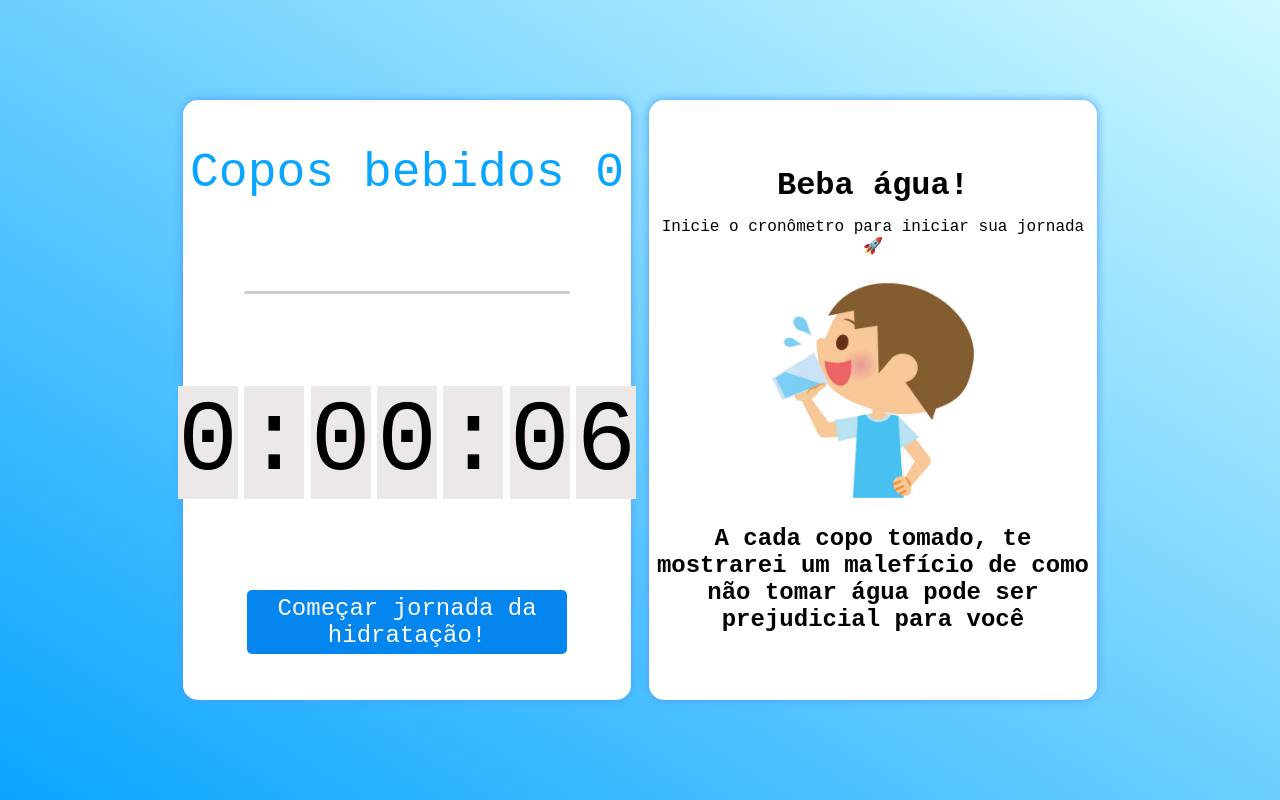
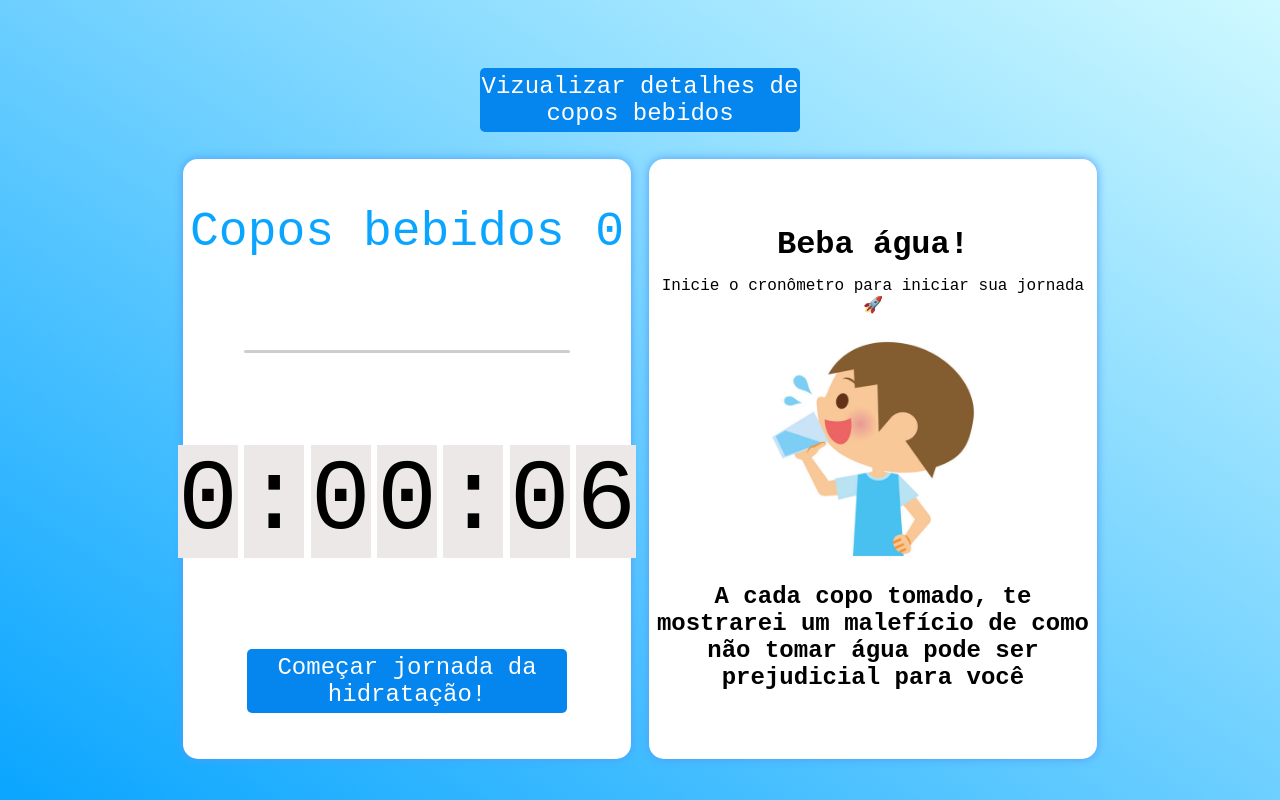
Before and after one commit to Gabrielcefetzada/bebaAguaPf, a React (Create React App) app: page / in a window 1280 px wide. Built offline with nearby package versions, Linux system fonts and the light colour scheme; the HTML template or start-up script is replaced by a standard one.

Commit message:
notificações e iniciando lógica para pegar data que tomou água

```diff
--- a/src/App.js
+++ b/src/App.js
@@ -3,22 +3,25 @@ import React from 'react';
 import './App.css';
 import '../src/styles/CountDown.css'
 import '../src/styles/DrinkWater.css'
+import '../src/styles/BtnScrollToDetail.css'
 
 import { CountDownProvider } from '../src/contexts/CountDownContext'
 import { DrinkWaterProvider } from '../src/contexts/DrinkWaterContext'
 import { CountDown } from '../src/components/CountDown'
 import { DrinkWater } from '../src/components/DrinkWater'
+import { BtnScrollToDetail } from '../src/components/BtnScrollToDetail'
 
 function App() {
   return (
 
     <DrinkWaterProvider>
       <CountDownProvider>
-    <div className="App">
-     <CountDown />
-     <DrinkWater/>
-    </div>
-    </CountDownProvider>
+        <BtnScrollToDetail />
+        <div className="App">
+          <CountDown />
+          <DrinkWater />
+        </div>
+      </CountDownProvider>
     </DrinkWaterProvider>
   );
 }
--- a/src/components/BtnScrollToDetail.jsx
+++ b/src/components/BtnScrollToDetail.jsx
@@ -0,0 +1,11 @@
+
+
+export const BtnScrollToDetail = () => {
+    return (
+        <div id="idScrolBtn">
+            <button>Vizualizar detalhes de copos bebidos</button>
+        </div>
+    )
+}
+
+export default BtnScrollToDetail
--- a/src/components/CountDown.jsx
+++ b/src/components/CountDown.jsx
@@ -1,11 +1,10 @@
-import React, { useEffect, useState, useContext } from 'react'
+import React, { useContext } from 'react'
 import { CountDownContext } from '../contexts/CountDownContext'
 import DrunkWaterCup from './DrunkWaterCup'
 
 export const CountDown = () => {
 
 const { isActive,
-    time,
     hour,
     minutes,
     seconds,
--- a/src/components/DrinkWater.jsx
+++ b/src/components/DrinkWater.jsx
@@ -7,6 +7,12 @@ import { CountDownContext } from '../contexts/CountDownContext'
     const { activeCuriosity, setDrunkWaterCup, drunkWaterCup } = useContext(DrinkWaterContext)
     const { isDisplayCuriosity } = useContext(CountDownContext)
 
+    const [timeDrunkWater, setTimeDrunkWater] = useState([])
+
+    const getTimeDrunk = () => {
+        setTimeDrunkWater(new Date().toLocaleTimeString())
+    }
+
     return (
 
         <>
@@ -15,7 +21,7 @@ import { CountDownContext } from '../contexts/CountDownContext'
                     <div className="containerDrink">
                         <h1>{activeCuriosity.title}</h1>
                         <span className="activeCuriosity">{activeCuriosity.description}</span>
-            <button onClick={() => setDrunkWaterCup(drunkWaterCup + 1)}
+                        <button onClick={() => { setDrunkWaterCup(drunkWaterCup + 1); getTimeDrunk() }}
                         >
                             Bebi 100 ml
             </button>
@@ -27,12 +33,17 @@ import { CountDownContext } from '../contexts/CountDownContext'
                         <h1>Beba água!</h1>
                         <p>Inicie o cronômetro para iniciar sua jornada 🚀</p>
                         <img src="imgs/beba1.jpg"></img>
-            <strong style={{fontSize: '1.5rem'}}>
+                        <strong style={{ fontSize: '1.5rem' }}>
                             A cada copo tomado, te mostrarei um malefício de como não tomar água pode ser prejudicial para você
             </strong>
                     </div>
                 </div>
             )}
+            {
+                timeDrunkWater.map((el) => {
+                    <p>{}</p>
+                })
+            }
         </>
 
     )
--- a/src/components/DrunkWaterCup.jsx
+++ b/src/components/DrunkWaterCup.jsx
@@ -8,7 +8,7 @@ export const DrunkWaterCup = () => {
     return (
 
         <div>
-           <div class="drunkWater">
+           <div className="drunkWater">
           <span>Copos bebidos</span>
           <span>{drunkWaterCup}</span>
       </div>
--- a/src/contexts/CountDownContext.jsx
+++ b/src/contexts/CountDownContext.jsx
@@ -27,7 +27,15 @@ export const CountDownProvider = ({ children }) => {
         } else if (time === 0) {
             startCuriosity()
             setIsDisplayCuriosity(true)
-            setTime(5)
+
+            new Audio('/audios/notificationDrinkWaterNow.wav').play()
+
+            if(Notification.permission === 'granted') {
+                new Notification('Beba água, seu biruta 💦💦💦', {
+                    body: 'Se estiver afim, veja aqui na plataforma um malefício que a falta de água pode causar.'
+                })
+            }
+            setTime(6)
 
         }
     }, [time, isActive])
@@ -42,7 +50,7 @@ export const CountDownProvider = ({ children }) => {
             isDisplayCuriosity,
             startCountDown,
         }}>
-            { children}
+            {children}
         </CountDownContext.Provider>
     )
 }
--- a/src/styles/BtnScrollToDetail.css
+++ b/src/styles/BtnScrollToDetail.css
@@ -0,0 +1,6 @@
+#idScrolBtn {
+    display: flex;
+    justify-content: center;
+    align-items: center;
+    margin: 3%;
+}
```
Also changed, not shown: src/components/DrunkWaterCupDetails.jsx (deleted), src/contexts/DrinkWaterContext.jsx (line endings or trailing spaces), src/styles/DrunkWaterCupDetails.css (deleted), 1 other file (tests, documents, lock files or other folders). Lines whose indentation alone changed are shown as unchanged.
